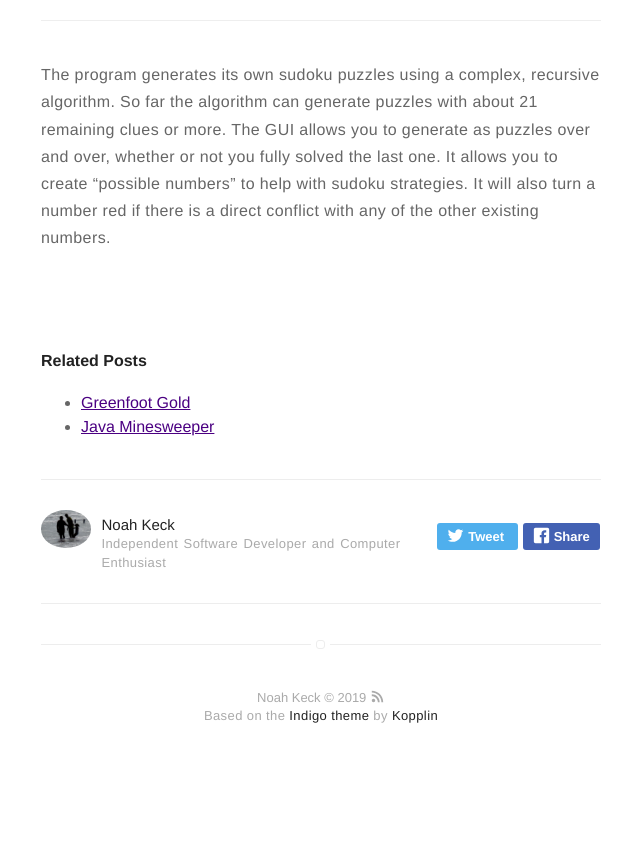
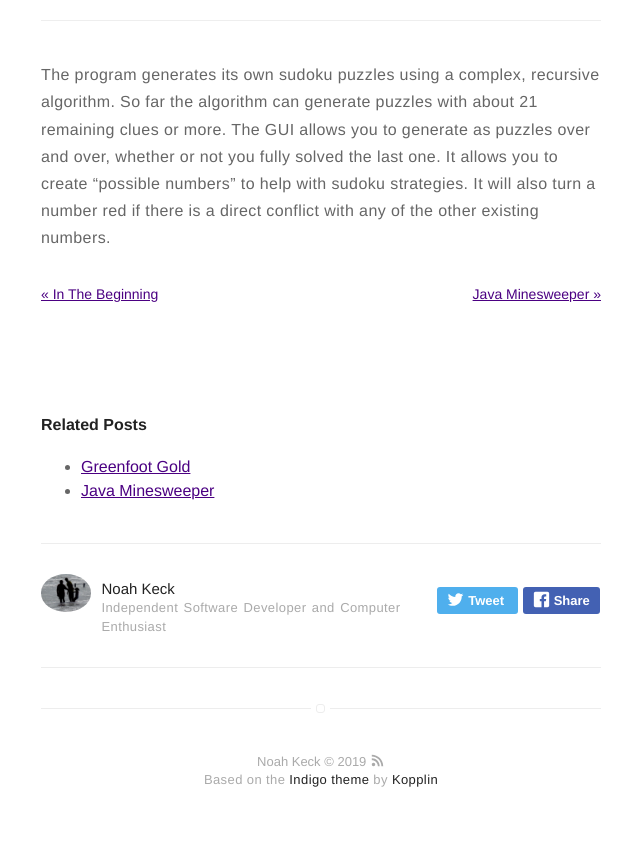
Before and after one commit to noah978/noah978.github.io, a Jekyll site: the page built from _posts/2018-03-19-sudoku-generator.md, in a window 1280 px wide. Shown: the part 635-1486 px from the top of the page, without its empty margins (319-959 px from the left). Built offline with Jekyll 4.4.1, drawn with Linux system fonts in a browser that asks for light colours; before the commit the page ends 1422 px from its top, so only the background shows below that; part of the change alters nothing that is shown.

```diff
--- a/_config.yml
+++ b/_config.yml
@@ -86,7 +86,7 @@ show-tags: true
 related: true
 
 # Display links for next and previous posts for the specified categories
-post-advance-links: [blog]
+post-advance-links: [blog, project]
 
 # show author block at the end of a post ?
 show-author: true
```
